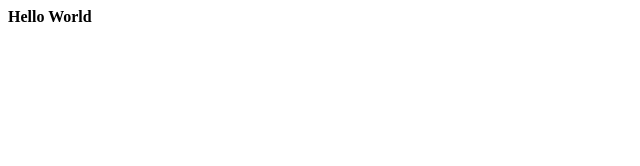
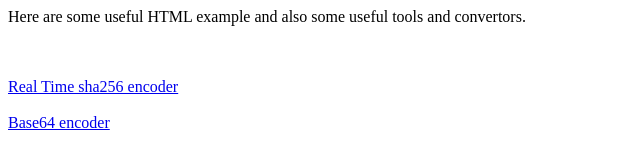
Before and after one commit to kylelk/html-examples, a plain HTML site: page index.html in a window 1280 px wide. Shown: the whole page, without its empty margins (0-640 px from the left). Drawn offline with Linux system fonts and the light colour scheme.

Commit message:
Update index.html

```diff
--- a/index.html
+++ b/index.html
@@ -1 +1,11 @@
-<b>Hello World</b>
+<title>HTML examples</title>
+<p>Here are some useful HTML example and also some useful tools and convertors.</p>
+
+<br>
+<br>
+
+
+<a href="http://kylelk.github.io/html-examples/sha256.html">Real Time sha256 encoder</a>
+<br>
+<br>
+<a href="http://kylelk.github.io/html-examples/base64.html">Base64 encoder</a>
```
